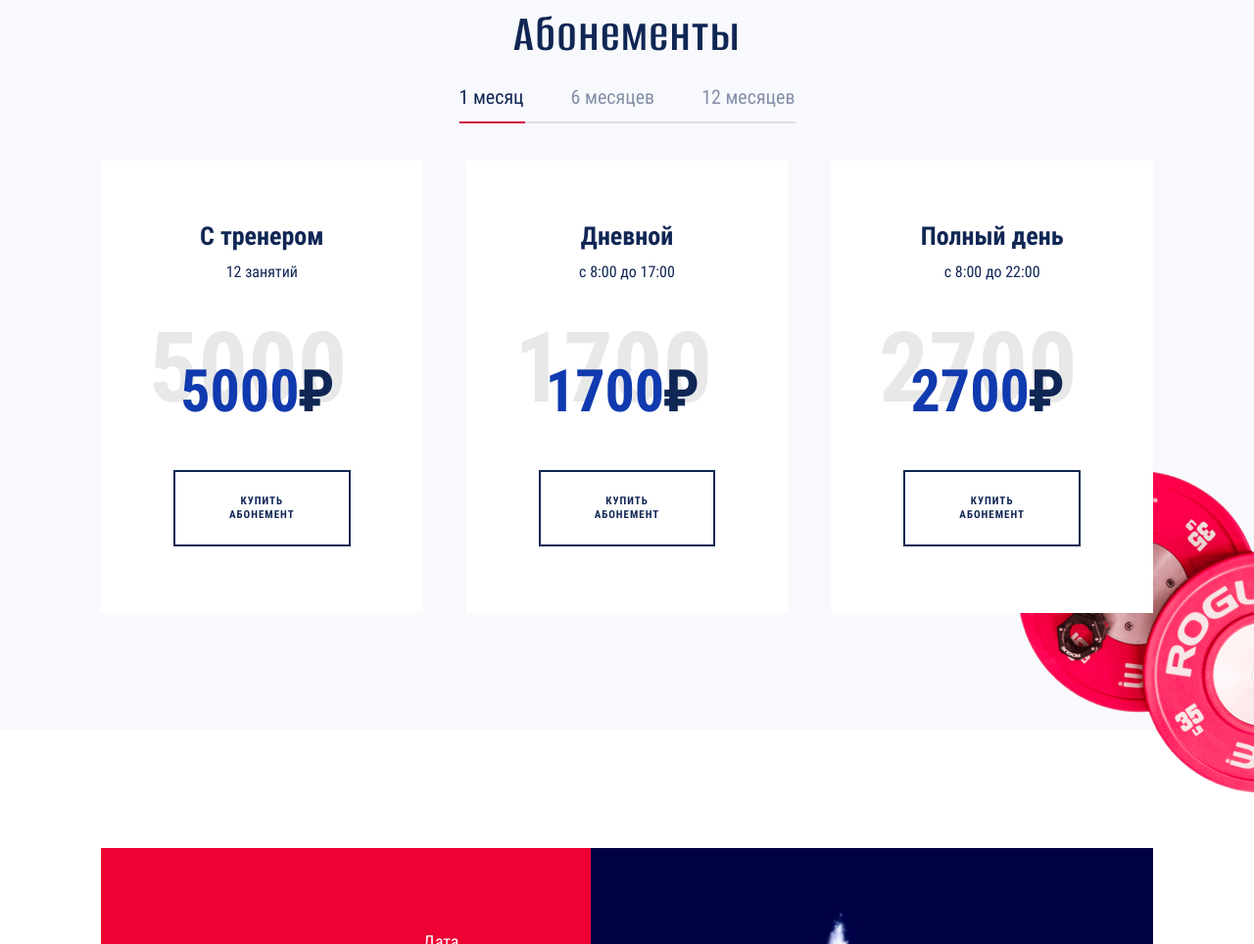
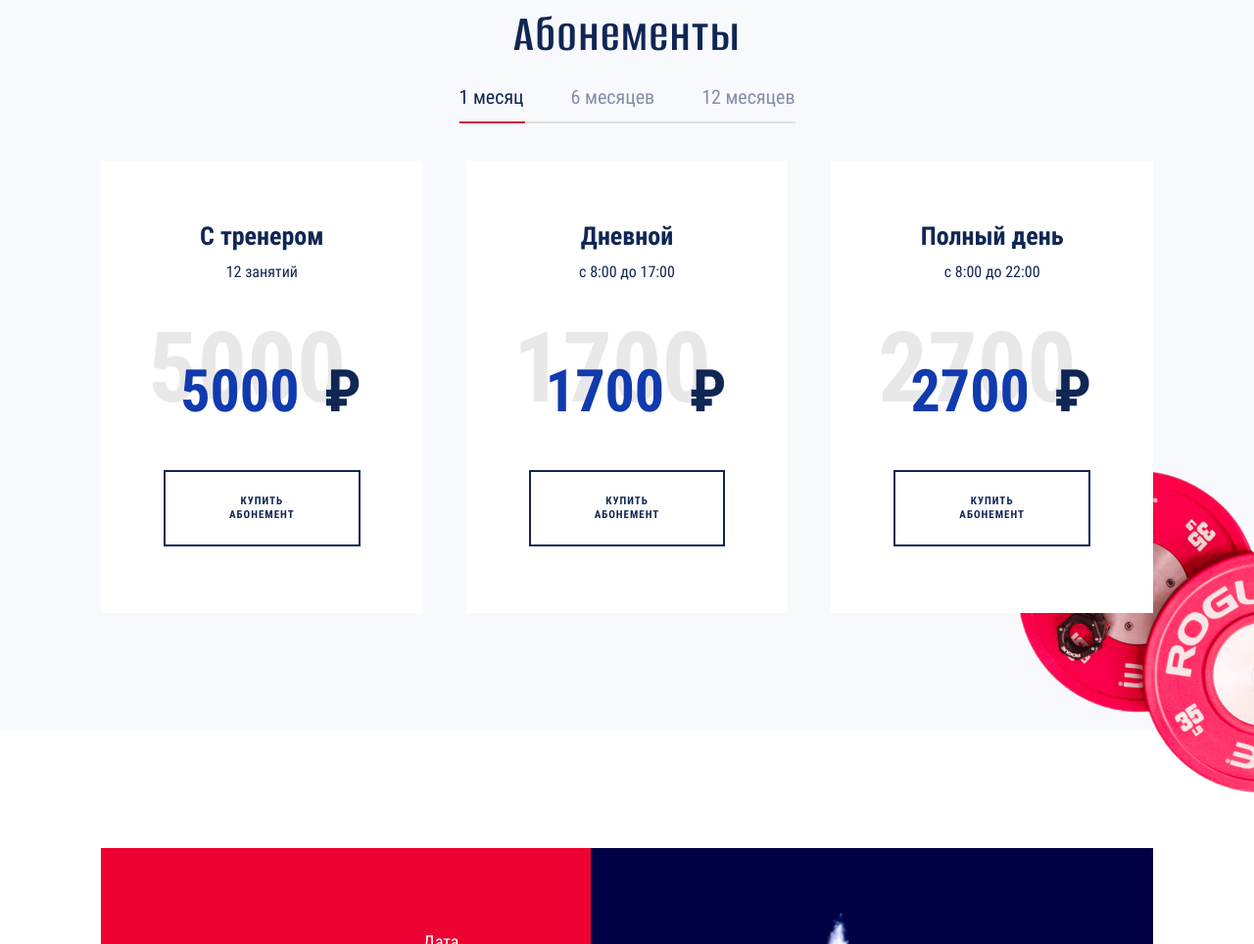
Before and after one commit to Statsou/fitness-2.0, a website: page source/index.html in a window 1280 px wide. Shown: the part 1533-2497 px from the top of the page at 98% size. Drawn offline with nearby package versions, Linux system fonts and the light colour scheme; files that its build step writes are made by us from their sources; files whose address does not match are found by name.

Commit message:
Исправляет адаптив акций

```diff
--- a/source/sass/blocks/tabs-subscriptions.scss
+++ b/source/sass/blocks/tabs-subscriptions.scss
@@ -157,7 +157,7 @@
 
 .tabs-subscriptions__item {
   position: relative;
-  padding: 55px 67px 61px;
+  padding: 55px 57px 61px;
   background-color: $color-default-white;
 
   border: 7px transparent solid;
@@ -232,7 +232,7 @@
   &::before {
     position: absolute;
     bottom: 75px;
-    right: 3px;
+    right: 14px;
 
     font-size: 100px;
     line-height: 150px;
@@ -247,7 +247,7 @@
 
   &::after {
     position: absolute;
-    right: 24px;
+    left: 164px;
 
     color: $color-sapphire;
 
@@ -259,12 +259,10 @@
 
   @include vp-1199 {
     &::before {
-      right: auto;
       left: 43px;
     }
 
     &::after {
-      right: auto;
       left: 195px;
     }
   }
```
Also changed, not shown: build/css/style.css, build/css/style.min.css, 1 other file.
